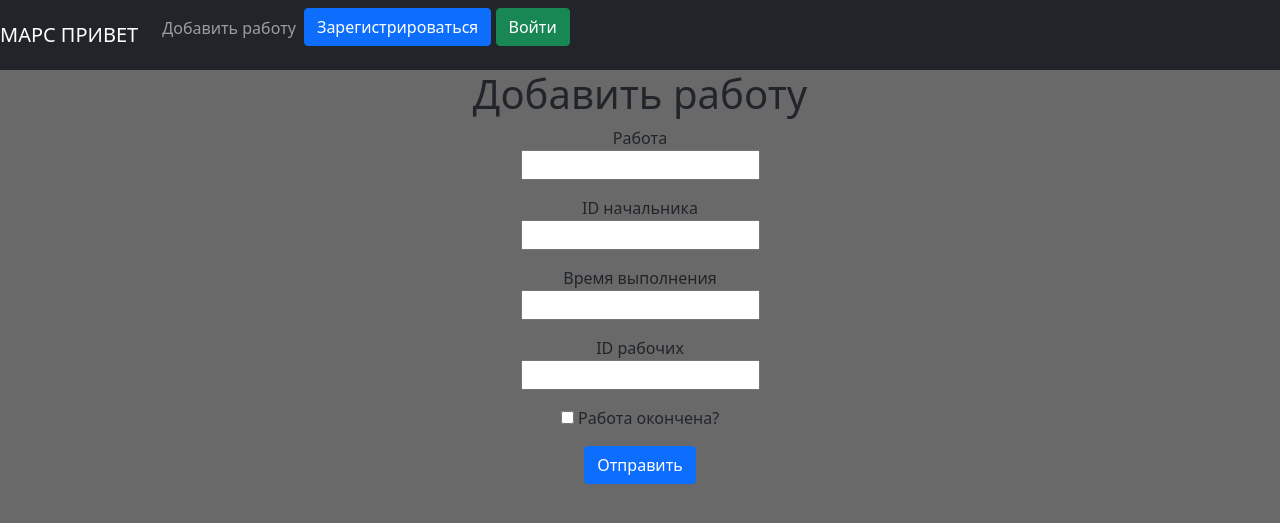
After one commit to Chew1ek/Mars_Site, a Flask app: page /addjob in a window 1280 px wide. The commit adds this page. Shown: the top 523 px of the page. Run offline with Flask 3, Linux system fonts and the light colour scheme.

Commit message:
1 + 2 + 3 задача

```diff
--- /dev/null
+++ b/data/job_form_module.py
@@ -0,0 +1,12 @@
+from flask_wtf import FlaskForm
+from wtforms import *
+from wtforms.validators import DataRequired
+
+
+class JobForm(FlaskForm):
+    team_leader = IntegerField('ID начальника', validators=[DataRequired()])
+    job = StringField('Работа', validators=[DataRequired()])
+    work_size = IntegerField('Время выполнения', validators=[DataRequired()])
+    collaborators = StringField('ID рабочих', validators=[DataRequired()])
+    work_done = BooleanField('Работа окончена?')
+    submit = SubmitField('Отправить')
--- a/main.py
+++ b/main.py
@@ -3,6 +3,7 @@ from data import db_session
 from data.users import User
 from flask_login import *
 from data.login import LoginForm
+from data.job_form_module import JobForm
 
 app = Flask(__name__)
 app.config['SECRET_KEY'] = 'yandexlyceum_secret_key'
@@ -63,5 +64,11 @@ def login():
     return render_template('login.html', title='Авторизация', form=form)
 
 
+@app.route('/addjob', methods=['GET', 'POST'])
+def work():
+    form = JobForm()
+    return render_template('addjob.html', title="Работа", form=form)
+
+
 if __name__ == '__main__':
     main()
--- /dev/null
+++ b/templates/addjob.html
@@ -0,0 +1,29 @@
+{% extends "base.html" %}
+
+{% block content %}
+    <h1 align="center" style="color:while">Добавить работу</h1>
+    <form action="" method="post">
+        {{ form.hidden_tag() }}
+        <p align="center" style="color:while">
+            {{ form.job.label }}<br>
+            {{ form.job()}}<br>
+        </p>
+        <p align="center" style="color:while">
+            {{ form.team_leader.label }}<br>
+            {{ form.team_leader()}}<br>
+        </p>
+        <p align="center" style="color:while">
+            {{ form.work_size.label }}<br>
+            {{ form.work_size()}}<br>
+        </p>
+        <p align="center" style="color:while">
+            {{ form.collaborators.label }}<br>
+            {{ form.collaborators()}}<br>
+        </p>
+        <p align="center" style="color:while">
+        </p>
+        <p align="center" style="color:while">{{ form.work_done() }} {{ form.work_done.label }}</p>
+        <p align="center">{{ form.submit(type="submit", class="btn btn-primary") }}</p>
+        <div align="center">{{ message }}</div>
+    </form>
+{% endblock %}
--- a/templates/base.html
+++ b/templates/base.html
@@ -18,7 +18,7 @@
   <div class="collapse navbar-collapse" id="navbarSupportedContent">
     <ul class="navbar-nav mr-auto">
       <li class="nav-item">
-        <a class="nav-link" href="/cookie_test">Проверка куки</a>
+        <a class="nav-link" href="/addjob">Добавить работу</a>
       </li>
         <li class="nav-item">
             {% if current_user.is_authenticated %}
```
